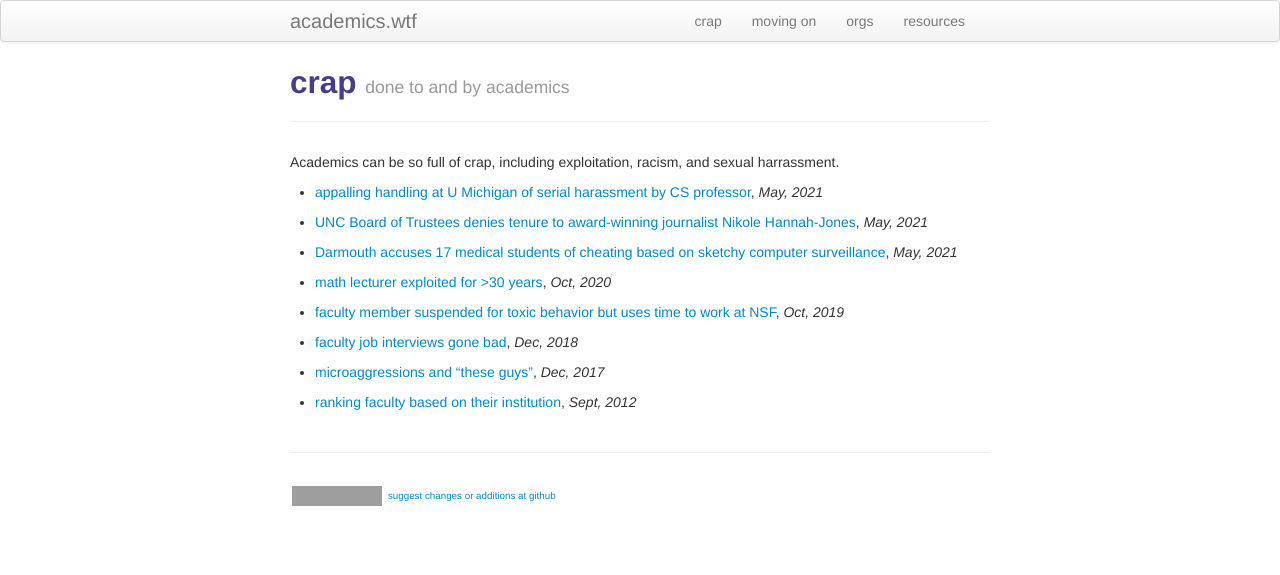
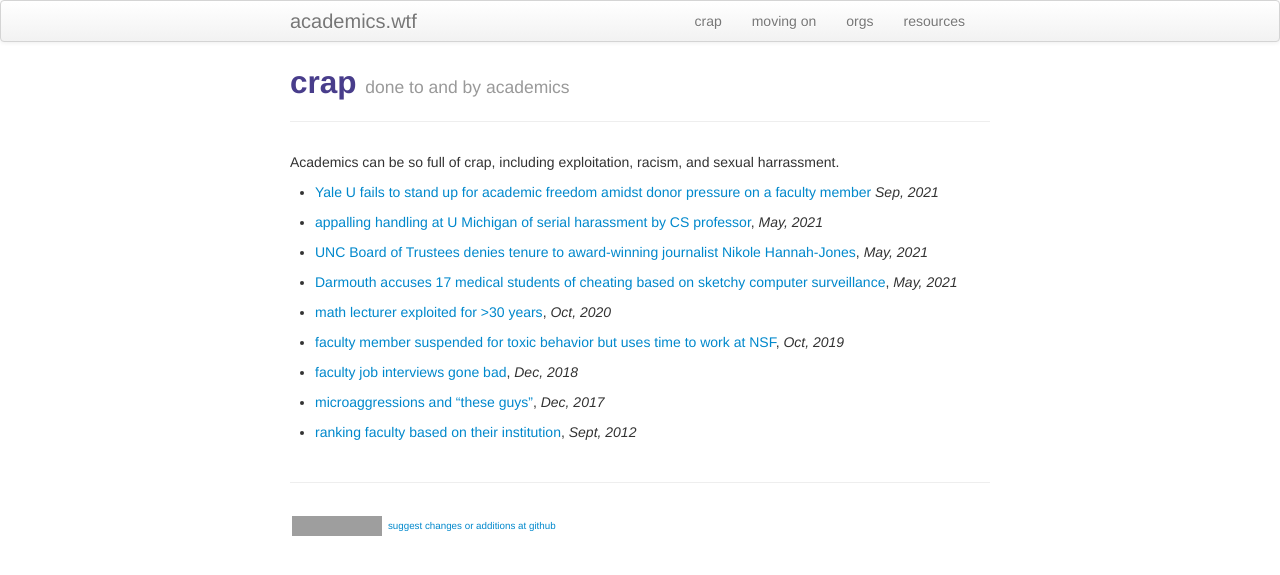
Before and after one commit to kbroman/academics.wtf, a Jekyll site: the page built from crap.md, in a window 1280 px wide. Shown: the top 575 px of the page. Built offline with Jekyll 4.4.1, drawn with Linux system fonts in a browser that asks for light colours; grey boxes are pictures that could not be loaded.

Commit message:
crap.md: Beverly Gage resignation at Yale

```diff
--- a/crap.md
+++ b/crap.md
@@ -7,6 +7,9 @@ description: crap done to and by academics
 
 Academics can be so full of crap, including exploitation, racism, and
 sexual harrassment.
+
+- [Yale U fails to stand up for academic freedom amidst donor pressure on a faculty member](https://www.nytimes.com/2021/09/30/arts/yale-grand-strategy-resignation.html)
+  _Sep, 2021_
 
 - [appalling handling at U Michigan of serial harassment by CS
   professor](https://www.michigandaily.com/news/daily-investigation-finds-divergence-in-u-m-outside-organizations-handling-of-allegations-against-cse-professor/),
```
